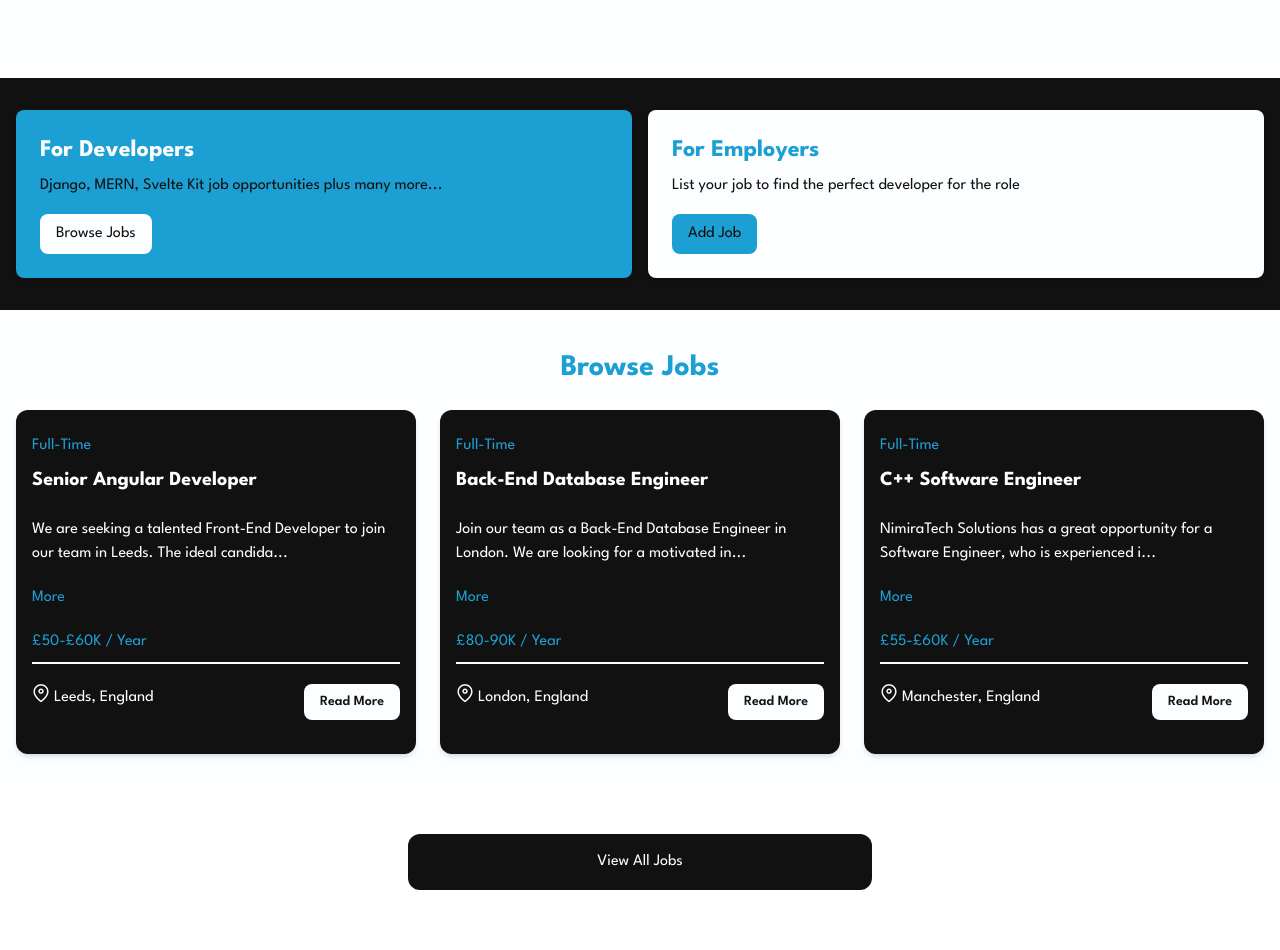
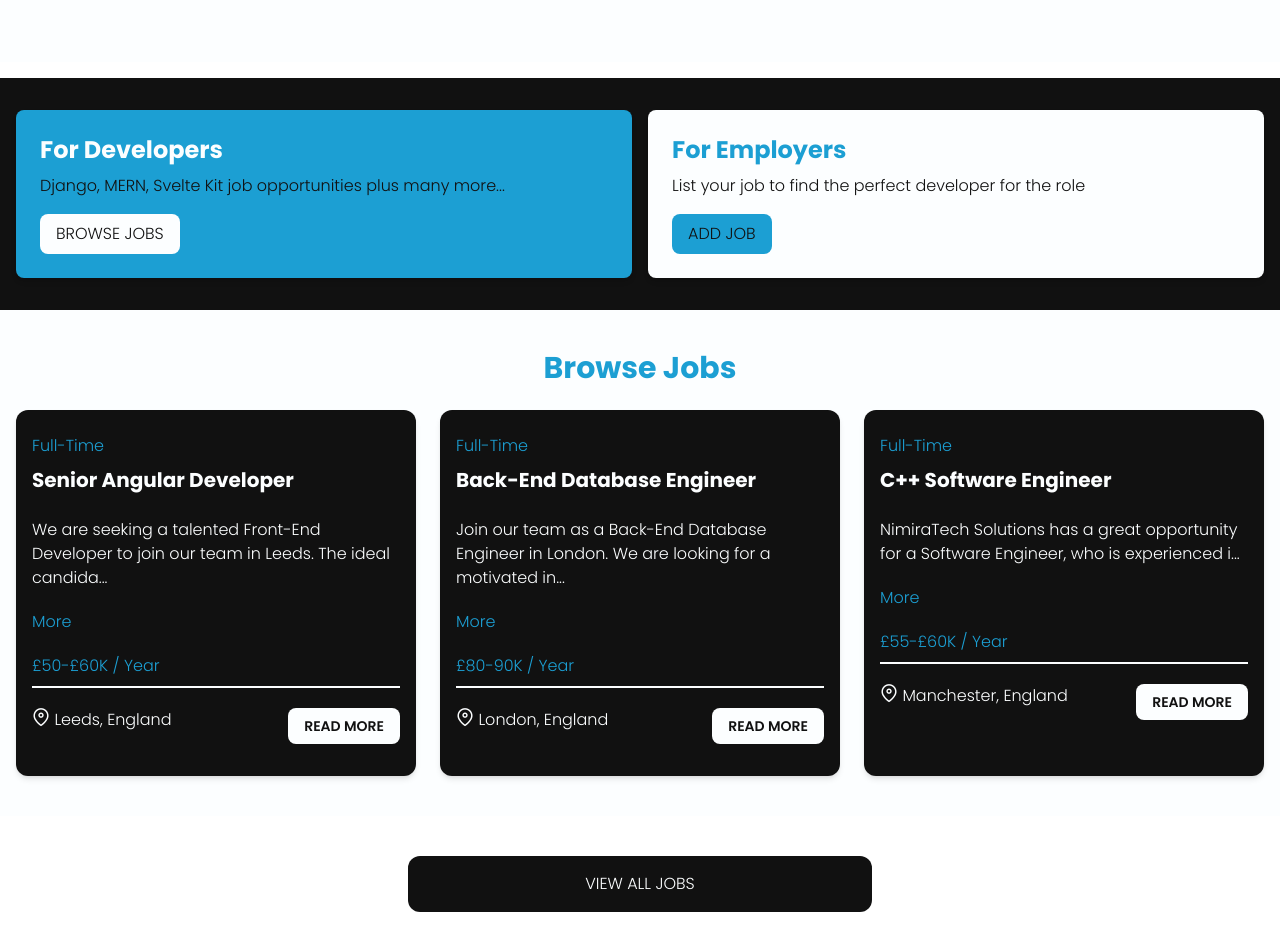
Before and after one commit to Nimira43/Knight-Coders, a Vue app: page / in a window 1280 px wide. Shown: the part 300-1250 px from the top of the page. Built offline with nearby package versions, Linux system fonts and the light colour scheme.

Commit message:
Making changes to fonts and making button text uppercase.

```diff
--- a/src/assets/main.css
+++ b/src/assets/main.css
@@ -1,11 +1,18 @@
-@import url('https://fonts.googleapis.com/css2?family=Amatic+SC:wght@400;700&family=League+Spartan:wght@100..900&display=swap');
+/* @import url('https://fonts.googleapis.com/css2?family=Amatic+SC:wght@400;700&family=League+Spartan:wght@100..900&display=swap'); */
+
+@import url('https://fonts.googleapis.com/css2?family=Amatic+SC:wght@400;700&family=Poppins:ital,wght@0,100;0,200;0,300;0,400;0,500;0,600;0,700;0,800;0,900;1,100;1,200;1,300;1,400;1,500;1,600;1,700;1,800;1,900&display=swap');
 
 @tailwind base;
 @tailwind components;
 @tailwind utilities;
 
+/* * {
+  font-family: 'League Spartan', sans-serif;
+} */
+
 * {
-  font-family: 'League Spartan', sans-serif;
+  font-family: 'Poppins', sans-serif;
+  font-weight: 300;
 }
 
 body {
--- a/src/components/BrowseJobs.vue
+++ b/src/components/BrowseJobs.vue
@@ -35,7 +35,7 @@ console.log(jobs.value)
   <section v-if='showButton' className="m-auto max-w-lg my-10 px-6">
     <RouterLink
       to="/jobs"
-      className="block bg-dark text-light text-center py-4 px-6 rounded-xl hover:bg-main"
+      className="block bg-dark text-light text-center py-4 px-6 rounded-xl hover:bg-main uppercase"
     >
       View All Jobs
     </RouterLink>
--- a/src/components/HomeCards.vue
+++ b/src/components/HomeCards.vue
@@ -14,7 +14,7 @@ import Card from './Card.vue'
           </p>
           <RouterLink
             to='/jobs'
-            class='inline-block bg-light text-dark rounded-lg px-4 py-2 hover:text-main'
+            class='inline-block bg-light text-dark rounded-lg px-4 py-2 hover:text-main uppercase'
           >
             Browse Jobs
           </RouterLink>
@@ -26,7 +26,7 @@ import Card from './Card.vue'
           </p>
           <RouterLink
             to='/jobs/add'
-            class='inline-block bg-main text-dark rounded-lg px-4 py-2 hover:text-light'
+            class='inline-block bg-main text-dark rounded-lg px-4 py-2 hover:text-light uppercase'
           >
             Add Job
           </RouterLink>
--- a/src/components/JobListing.vue
+++ b/src/components/JobListing.vue
@@ -48,7 +48,7 @@ const truncatedDescription = computed(() => {
         </div>
         <RouterLink
           :to="'/jobs/' + job.id"
-          class='h-[36px] bg-light font-semibold hover:bg-main text-dark px-4 py-2 rounded-lg text-center text-sm'
+          class='h-[36px] bg-light font-semibold hover:bg-main text-dark px-4 py-2 rounded-lg text-center text-sm uppercase'
         >
           Read More
         </RouterLink>
--- a/tailwind.config.js
+++ b/tailwind.config.js
@@ -11,9 +11,9 @@ export default {
         'grey-dark': '#333',
         'grey-light': '#eee',
       },
-      fontFamily: {
-        sans: ['Poppins', 'sans-serif'],
-      },
+      // fontFamily: {
+      //   sans: ['Poppins', 'sans-serif'],
+      // },
       gridTemplateColumns: {
         '70/30': '70% 28%',
       },
```
